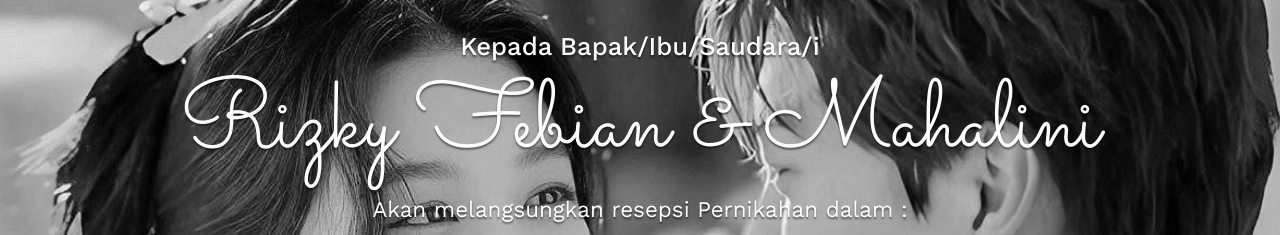
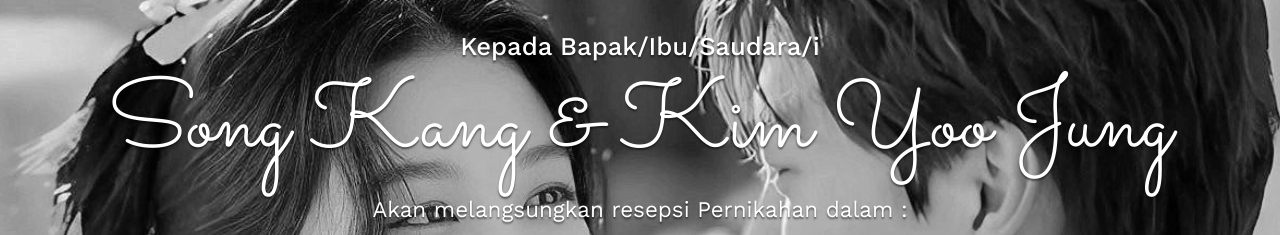
Before and after one commit to Peters2606/undangan, a plain HTML site: page index.html in a window 1280 px wide. Shown: the part 133-368 px from the top of the page. Drawn offline with nearby package versions, Linux system fonts and the light colour scheme; some packages are replaced by stand-ins of ours; a script that the page names is missing.

Commit message:
ubah nama di hero

```diff
--- a/index.html
+++ b/index.html
@@ -57,7 +57,7 @@
     >
       <main>
         <h4>Kepada Bapak/Ibu/Saudara/i</h4>
-        <h1>Rizky Febian & Mahalini</h1>
+        <h1>Song Kang & Kim Yoo Jung</h1>
         <p>Akan melangsungkan resepsi Pernikahan dalam :</p>
         <div class="simply-countdown"></div>
         <a
```
